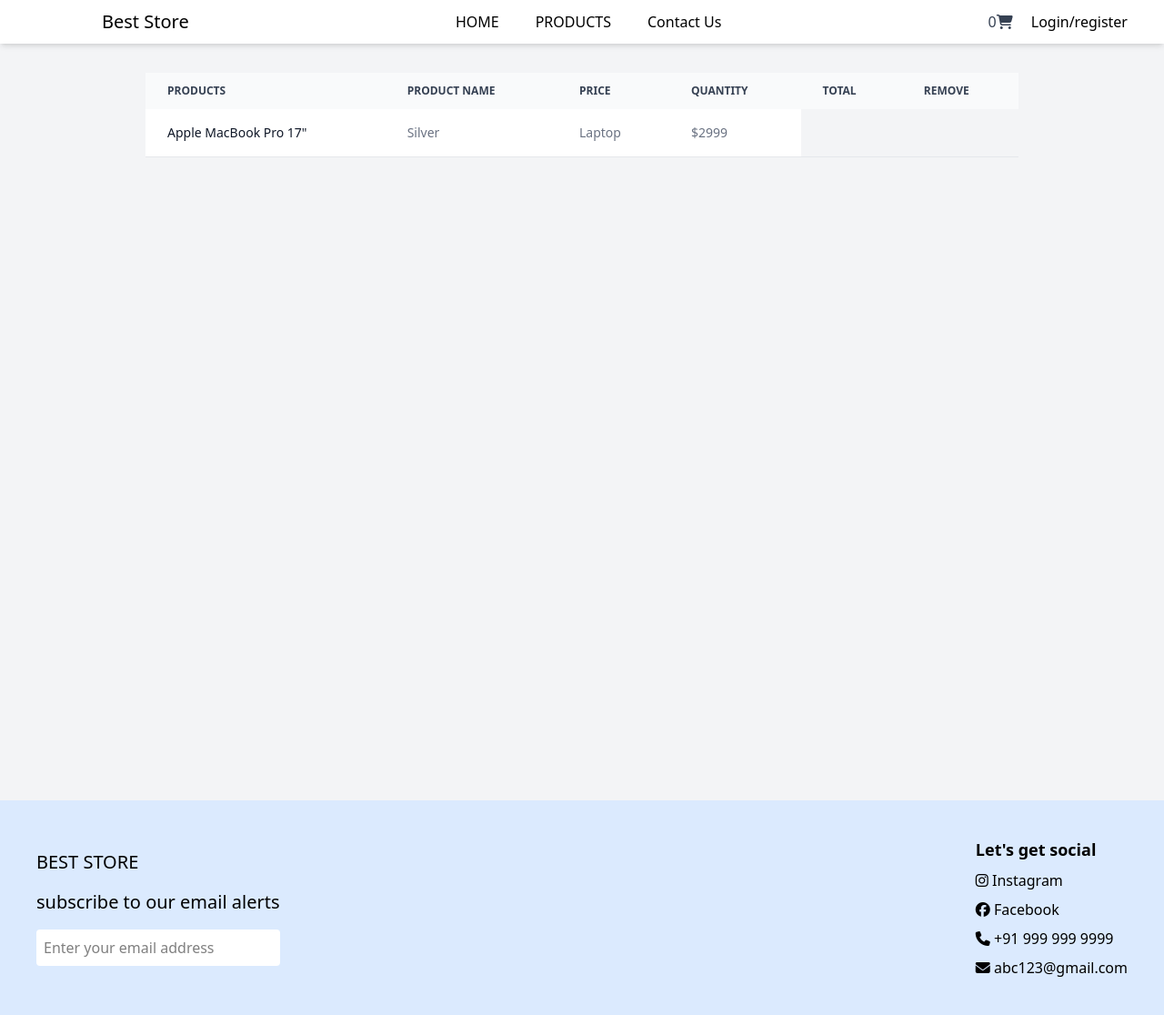
After one commit to favorito26/ecom_website, a PHP site: page /cart.php in a window 1280 px wide. The commit adds this page. Shown: the whole page at 91% size. Run offline with PHP 8.4, Linux system fonts and the light colour scheme.

Commit message:
Initial commit

```diff
--- /dev/null
+++ b/user/add_to_cart.php
@@ -0,0 +1,27 @@
+<?php
+class add_to_cart{
+    function add_product($pid, $qty){
+        $_SESSION['cart'][$pid]['qty'] = $qty;
+    }
+    function update_product($pid, $qty){
+        if (isset($_SESSION['cart'][$pid])) {
+            $_SESSION['cart'][$pid]['qty'] = $qty;
+        }
+    }
+    function remove_product($pid){
+        if (isset($_SESSION['cart'][$pid])) {
+            unset($_SESSION['cart'][$pid]);
+        }
+    }
+    function empty_product(){
+        unset($_SESSION['cart']);
+    }
+    function total_product(){
+        if (isset($_SESSION['cart'])) {
+            return count($_SESSION['cart']);
+        } else {
+            return 0;
+        }
+    }
+}
+?>
--- /dev/null
+++ b/user/cart.php
@@ -0,0 +1,57 @@
+<?php
+include 'header.php';
+?>
+
+<main class="mt-20 md:mx-40 mx-2 min-h-screen">
+
+
+<div class="relative overflow-x-auto">
+    <table class="w-full text-sm text-left rtl:text-right text-gray-500 ">
+        <thead class="text-xs text-gray-700 uppercase bg-gray-50  ">
+            <tr>
+                <th scope="col" class="px-6 py-3">
+                    Products
+                </th>
+                <th scope="col" class="px-6 py-3">
+                    Product name
+                </th>
+                <th scope="col" class="px-6 py-3">
+                    Price
+                </th>
+                <th scope="col" class="px-6 py-3">
+                    Quantity
+                </th>
+                <th scope="col" class="px-6 py-3">
+                    Total
+                </th>
+                <th scope="col" class="px-6 py-3">
+                    Remove
+                </th>
+            </tr>
+        </thead>
+        <tbody>
+            <tr class="bg-white border-b  border-gray-200">
+                <th scope="row" class="px-6 py-4 font-medium text-gray-900 whitespace-nowrap ">
+                    Apple MacBook Pro 17"
+                </th>
+                <td class="px-6 py-4">
+                    Silver
+                </td>
+                <td class="px-6 py-4">
+                    Laptop
+                </td>
+                <td class="px-6 py-4">
+                    $2999
+                </td>
+            </tr>
+
+        </tbody>
+    </table>
+</div>
+
+</main>
+
+
+<?php
+include 'bottom.php';
+?>
--- a/user/connection.inc.php
+++ b/user/connection.inc.php
@@ -1,6 +1,6 @@
 <?php
 
-$conn = mysqli_connect("localhost","root","m260103c","database_ecom");
+$conn = mysqli_connect("localhost","root","","database_ecom");
 define('SERVER_PATH',$_SERVER['DOCUMENT_ROOT']);
 define('SITE_PATH', 'http://localhost:3000/');
 define('PRODUCT_IMAGE_SERVER_PATH', SERVER_PATH.'../media/product/');
--- a/user/css/output.css
+++ b/user/css/output.css
@@ -1,4 +1,4 @@
-/*! tailwindcss v4.0.13 | MIT License | https://tailwindcss.com */
+/*! tailwindcss v4.0.14 | MIT License | https://tailwindcss.com */
 @layer theme, base, components, utilities;
 @layer theme {
   :root, :host {
@@ -215,20 +215,12 @@
   }
 }
 @layer utilities {
-  .sr-only {
-    position: absolute;
-    width: 1px;
-    height: 1px;
-    padding: 0;
-    margin: -1px;
-    overflow: hidden;
-    clip: rect(0, 0, 0, 0);
-    white-space: nowrap;
-    border-width: 0;
-  }
   .fixed {
     position: fixed;
   }
+  .relative {
+    position: relative;
+  }
   .top-0 {
     top: calc(var(--spacing) * 0);
   }
@@ -295,9 +287,6 @@
   .hidden {
     display: none;
   }
-  .table {
-    display: table;
-  }
   .h-4 {
     height: calc(var(--spacing) * 4);
   }
@@ -346,14 +335,8 @@
   .min-w-96 {
     min-width: calc(var(--spacing) * 96);
   }
-  .border-collapse {
-    border-collapse: collapse;
-  }
   .cursor-pointer {
     cursor: pointer;
-  }
-  .resize {
-    resize: both;
   }
   .flex-col {
     flex-direction: column;
@@ -396,6 +379,9 @@
       margin-block-end: calc(calc(var(--spacing) * 5) * calc(1 - var(--tw-space-y-reverse)));
     }
   }
+  .overflow-x-auto {
+    overflow-x: auto;
+  }
   .rounded {
     border-radius: 0.25rem;
   }
@@ -406,6 +392,13 @@
     border-style: var(--tw-border-style);
     border-width: 1px;
   }
+  .border-b {
+    border-bottom-style: var(--tw-border-style);
+    border-bottom-width: 1px;
+  }
+  .border-gray-200 {
+    border-color: var(--color-gray-200);
+  }
   .border-gray-300 {
     border-color: var(--color-gray-300);
   }
@@ -469,9 +462,6 @@
   .px-8 {
     padding-inline: calc(var(--spacing) * 8);
   }
-  .px-9 {
-    padding-inline: calc(var(--spacing) * 9);
-  }
   .px-9\.5 {
     padding-inline: calc(var(--spacing) * 9.5);
   }
@@ -484,6 +474,9 @@
   .py-3 {
     padding-block: calc(var(--spacing) * 3);
   }
+  .py-4 {
+    padding-block: calc(var(--spacing) * 4);
+  }
   .py-8 {
     padding-block: calc(var(--spacing) * 8);
   }
@@ -492,6 +485,9 @@
   }
   .text-center {
     text-align: center;
+  }
+  .text-left {
+    text-align: left;
   }
   .text-3xl {
     font-size: var(--text-3xl);
@@ -517,6 +513,10 @@
     font-size: var(--text-xl);
     line-height: var(--tw-leading, var(--text-xl--line-height));
   }
+  .text-xs {
+    font-size: var(--text-xs);
+    line-height: var(--tw-leading, var(--text-xs--line-height));
+  }
   .text-\[15px\] {
     font-size: 15px;
   }
@@ -544,6 +544,9 @@
     --tw-tracking: var(--tracking-wide);
     letter-spacing: var(--tracking-wide);
   }
+  .whitespace-nowrap {
+    white-space: nowrap;
+  }
   .text-black {
     color: var(--color-black);
   }
@@ -574,8 +577,8 @@
   .text-white {
     color: var(--color-white);
   }
-  .underline {
-    text-decoration-line: underline;
+  .uppercase {
+    text-transform: uppercase;
   }
   .shadow {
     --tw-shadow: 0 1px 3px 0 var(--tw-shadow-color, rgb(0 0 0 / 0.1)), 0 1px 2px -1px var(--tw-shadow-color, rgb(0 0 0 / 0.1));
@@ -584,10 +587,6 @@
   .shadow-md {
     --tw-shadow: 0 4px 6px -1px var(--tw-shadow-color, rgb(0 0 0 / 0.1)), 0 2px 4px -2px var(--tw-shadow-color, rgb(0 0 0 / 0.1));
     box-shadow: var(--tw-inset-shadow), var(--tw-inset-ring-shadow), var(--tw-ring-offset-shadow), var(--tw-ring-shadow), var(--tw-shadow);
-  }
-  .outline {
-    outline-style: var(--tw-outline-style);
-    outline-width: 1px;
   }
   .transition-all {
     transition-property: all;
@@ -739,6 +738,36 @@
   .xl\:p-0 {
     @media (width >= 80rem) {
       padding: calc(var(--spacing) * 0);
+    }
+  }
+  .rtl\:text-right {
+    &:where(:dir(rtl), [dir="rtl"], [dir="rtl"] *) {
+      text-align: right;
+    }
+  }
+  .dark\:border-gray-700 {
+    @media (prefers-color-scheme: dark) {
+      border-color: var(--color-gray-700);
+    }
+  }
+  .dark\:bg-gray-700 {
+    @media (prefers-color-scheme: dark) {
+      background-color: var(--color-gray-700);
+    }
+  }
+  .dark\:bg-gray-800 {
+    @media (prefers-color-scheme: dark) {
+      background-color: var(--color-gray-800);
+    }
+  }
+  .dark\:text-gray-400 {
+    @media (prefers-color-scheme: dark) {
+      color: var(--color-gray-400);
+    }
+  }
+  .dark\:text-white {
+    @media (prefers-color-scheme: dark) {
+      color: var(--color-white);
     }
   }
 }
@@ -1492,11 +1521,6 @@ h1 {
   inherits: false;
   initial-value: 0 0 #0000;
 }
-@property --tw-outline-style {
-  syntax: "*";
-  inherits: false;
-  initial-value: solid;
-}
 @property --tw-translate-x {
   syntax: "*";
   inherits: false;
--- a/user/header.php
+++ b/user/header.php
@@ -1,6 +1,10 @@
 <?php session_start();
-include 'connection.inc.php' ?>
-<?php include 'functions.inc.php' ?>
+include 'connection.inc.php';
+include 'functions.inc.php';
+include 'add_to_cart.php';
+$obj = new add_to_cart();
+$total_product=$obj->total_product();
+?>
 <!DOCTYPE html>
 <html lang="en">
 
@@ -37,7 +41,7 @@ include 'connection.inc.php' ?>
         </div>
 
         <div class="nav-right mr-10 hidden md:flex gap-5">
-            <a href="#" class="text-gray-700 hover:text-gray-900"><i class="fa-solid fa-cart-shopping"></i></a>
+            <a href="cart.php" class="text-gray-700 hover:text-gray-900"><span class="bg-red cart_count"><?php echo $total_product;?></span><i class="fa-solid fa-cart-shopping"></i></a>
             <div class="profile-container">
                 <?php if (isset($_SESSION['USER_LOGIN']) && $_SESSION['USER_LOGIN'] == 'yes') { ?>
                     <button class="text-gray-700 hover:text-gray-900 font-bold cursor-pointer"><i class="fa-solid fa-user"></i></button>
@@ -73,3 +77,4 @@ include 'connection.inc.php' ?>
             });
         });
     </script>
+    <script src="js/addtocart.js"></script>
--- /dev/null
+++ b/user/js/addtocart.js
@@ -0,0 +1,11 @@
+function manage_cart(pid, type) {
+    var qty = $("#qty").val() || 1;
+    $.ajax({
+        url: 'manage_cart.php',
+        type: 'POST',
+        data: 'pid=' + pid + '&qty=' + qty + '&type=' + type,
+        success: function(result) {
+            $('.cart_count').html(result);
+        }
+    });
+}
--- a/user/package.json
+++ b/user/package.json
@@ -1,8 +1,8 @@
 {
   "devDependencies": {
-    "tailwindcss": "^4.0.13"
+    "tailwindcss": "^4.0.14"
   },
   "dependencies": {
-    "@tailwindcss/cli": "^4.0.13"
+    "@tailwindcss/cli": "^4.0.14"
   }
 }
--- a/user/product.php
+++ b/user/product.php
@@ -25,7 +25,7 @@ $get_product = get_product($conn, '', '', $product_id);
                     <option value="<?php echo $i?>"><?php echo $i?></option>
                 <?php }?>
             </select>
-            <a href="product.php?id=<?php echo $list['id']?>" class="btn-cart w-28">Add to cart</a>
+            <a href="javascript:void(0)" onclick="manage_cart('<?php echo $get_product['0']['id']?>','add')" class="btn-cart w-28">Add to cart</a>
         </div>
     </section>
     <section class="flex flex-col mt-10">
```
Also changed, not shown: user/manage_cart.php (added, +17 -0 lines), user/js/register.js (line endings or trailing spaces), user/package-lock.json.
